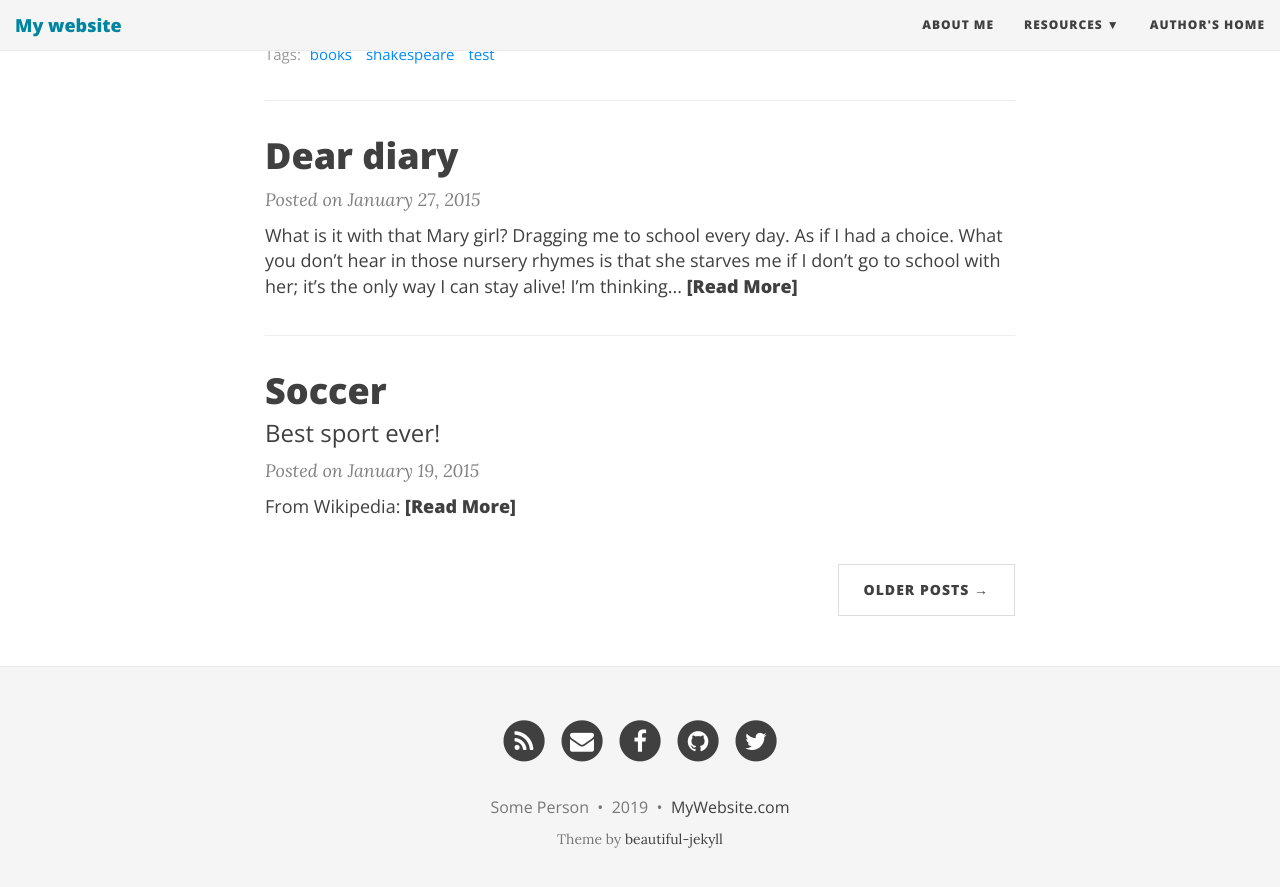
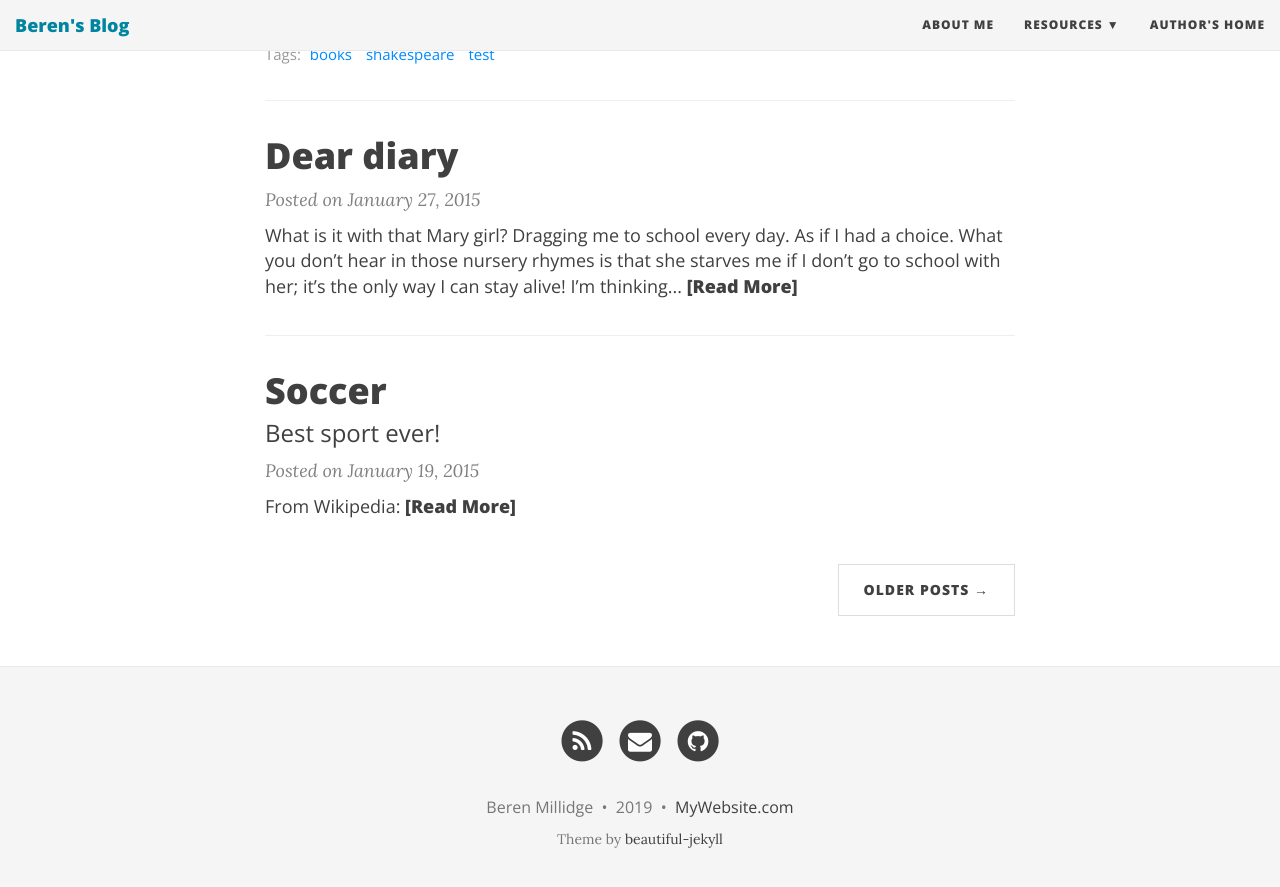
Before and after one commit to BerenMillidge/BerenMillidge.github.io, a Jekyll site: the page built from index.html, in a window 1280 px wide and 900 px high, scrolled down 1134 px. Shown: the top 887 px of the window. Built offline with Jekyll 4.4.1, drawn with Linux system fonts in a browser that asks for light colours; nearby versions of some CDN libraries; the list of posts is cut into pages by our own code; some of the changed lines change nothing that is shown.

Commit message:
Update _config.yml

```diff
--- a/_config.yml
+++ b/_config.yml
@@ -1,10 +1,10 @@
 # --- General options --- #
 
 # Name of website
-title: My website
+title: Beren's Blog
 
 # Short description of your site
-description: A virtual proof that I'm awesome
+description: Thoughts on AI, Neuroscience, and other things that interest me.
 
 # --- Local development options ---
 # If your website is hosted locally rather than on GitHub, then you need to uncomment the next two parameters to set the url and baseurl
@@ -60,7 +60,7 @@ footer-link-col: "#404040"
 # Change all these values or delete the ones you don't want.
 # Important: you must keep the "name" parameter, everything else you can remove
 author:
-  name: Some Person
+  name: Beren Millidge
 
 # Select your active Social Network Links.
 # Uncomment the links you want to show in the footer and add your information to each link.
@@ -68,10 +68,10 @@ author:
 # If you want to add a new link that isn't here, you'll need to also edit the file _data/SocialNetworks.yml
 social-network-links:
   rss: true
-  email: "someone@example.com"
-  facebook: deanattali
-  github: daattali
-  twitter: daattali
+  email: "beren@millidge.name"
+  #facebook: deanattali
+  github: Bmillidgework
+  #twitter: daattali
 #  reddit: yourname
 #  linkedin: daattali
 #  xing: yourname
@@ -87,9 +87,9 @@ social-network-links:
 
 # Select which share links to show in posts
 share-links-active:
-  twitter: true
-  facebook: true
-  linkedin: true
+  twitter: false
+  facebook: false
+  linkedin: false
 
 # How to display the link to the website in the footer
 # Remove this if you don't want a link in the footer
```
